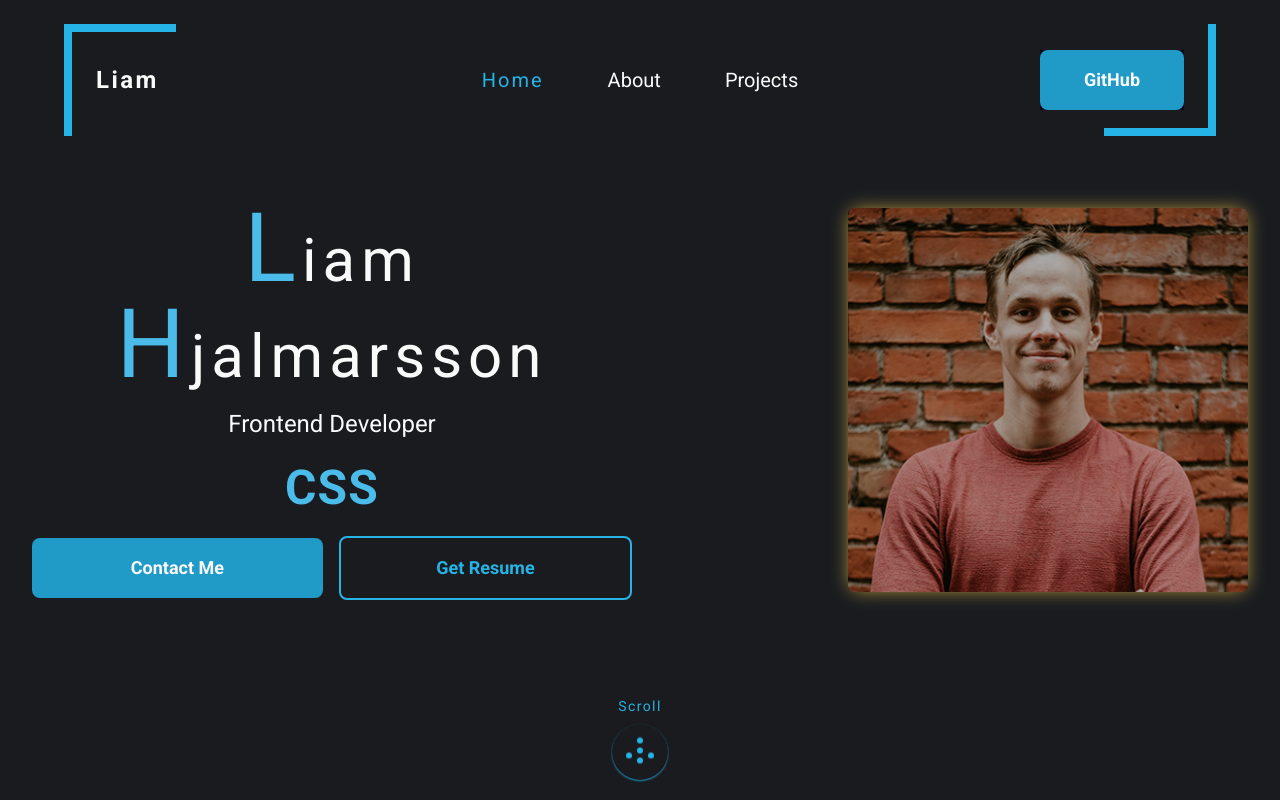
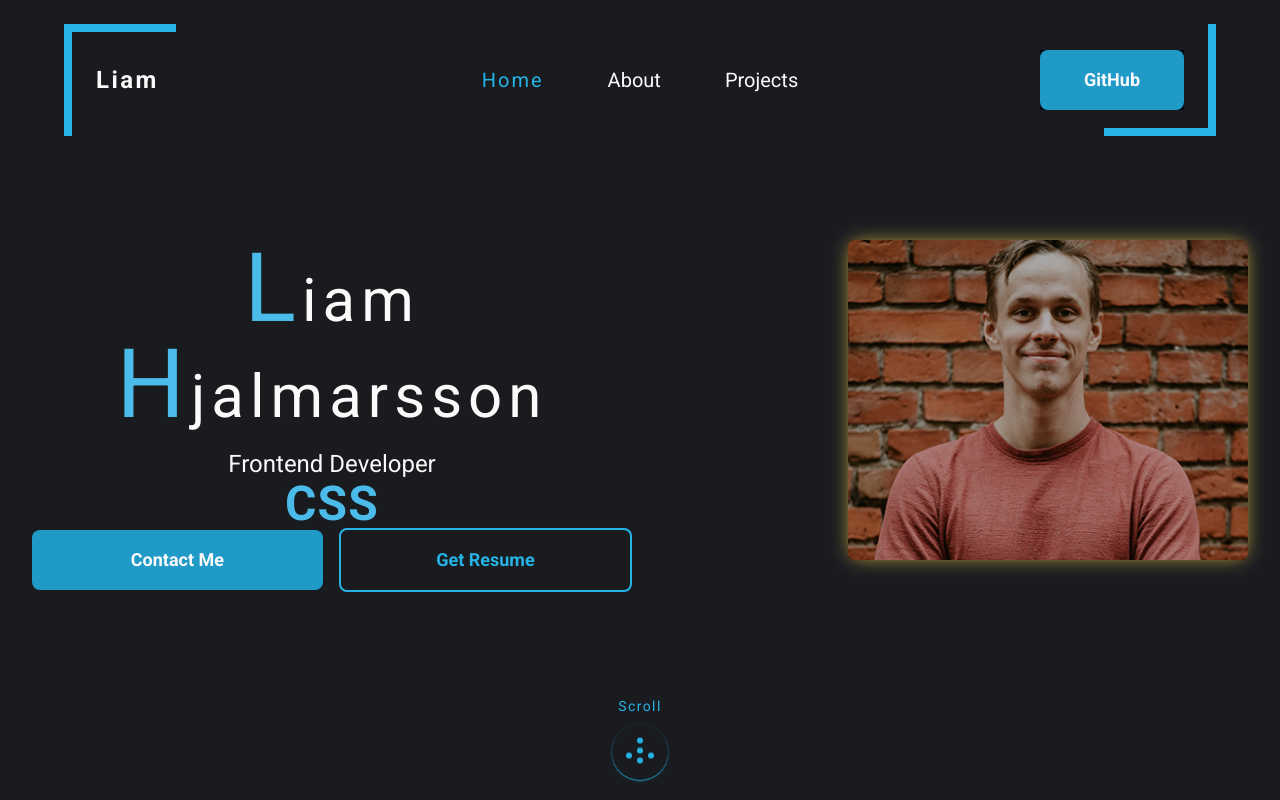
Before and after one commit to LiamHjalmarsson/portfolio, a React (Vite) app: page / in a window 1280 px wide. Shown: the top 800 px of the page. Built offline with nearby package versions, Linux system fonts and the light colour scheme.

Commit message:
profile changes

```diff
--- a/src/Pages/Profile/Components/Profile_Image.jsx
+++ b/src/Pages/Profile/Components/Profile_Image.jsx
@@ -2,9 +2,9 @@ import React from 'react';
 
 const ProfileImage = () => {
     return (
-        <div className='h-1/2 padd:flex hidden justify-end items-center w-full'>
-            <div className='flex items-center justify-center h-full w-2/3 min-w-[300px]'>
-                <div className="bg-cover bg-center opacity-90 bg-home shadow-middle h-full min-h-96 shadow-amber-300 hover:shadow-middle_hover transition-all duration-500 hover:shadow-amber-400 w-full rounded-md"></div>
+        <div className='padd:flex hidden justify-end items-center h-full w-full'>
+            <div className='flex items-center justify-center w-2/3 h-full min-w-[300px]'>
+                <div className="bg-cover bg-center opacity-90 bg-home shadow-middle h-full shadow-amber-300 hover:shadow-middle_hover transition-all duration-500 hover:shadow-amber-400 w-full rounded-md"></div>
             </div>
         </div>
     );
--- a/src/Pages/Profile/Components/Profile_Typwriter.jsx
+++ b/src/Pages/Profile/Components/Profile_Typwriter.jsx
@@ -12,7 +12,7 @@ const ProfileTypwriter = () => {
     );
 
     return (
-        <h1 className='font-bold padd:text-5xl text-4xl h-16 flex justify-center items-center text-caribbean_400 tracking-wide'>
+        <h1 className='font-bold padd:text-5xl text-4xl  flex justify-center items-center text-caribbean_400 tracking-wide'>
             {typeEffect}
         </h1>
     );
--- a/src/Pages/Profile/Profile.jsx
+++ b/src/Pages/Profile/Profile.jsx
@@ -6,9 +6,9 @@ import ProfileImage from './Components/Profile_Image';
 
 const Profile = () => {
     return (
-        <div className='flex items-center justify-center text-center w-full h-full'>
-            <div className='flex-col padd:flex-row flex items-center gap-4 w-full justify-center h-full'>
-                <div className='w-full h-1/2 min-h-[500px] flex gap-4 flex-col items-center justify-center'>
+        <div className='flex items-center justify-center text-center w-full h-[50vh] min-h-[400px] max-h-[500px]'>
+            <div className='flex-col padd:flex-row flex items-center gap-4 w-full justify-center h-[80%]'>
+                <div className='w-full h-full flex flex-col items-center justify-between'>
                     <ProfileHeader />
                     <ProfileTypwriter />
                     <ProfileButtons />
```
